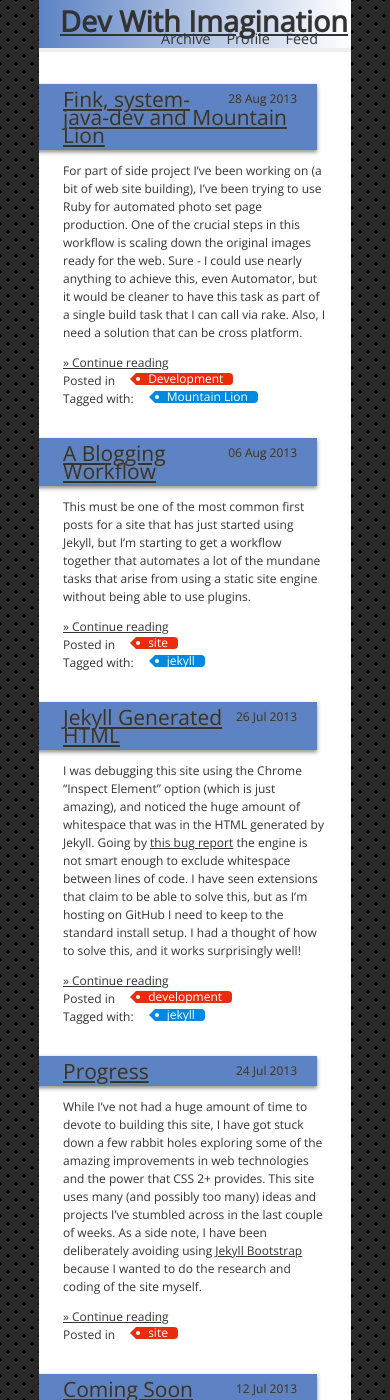
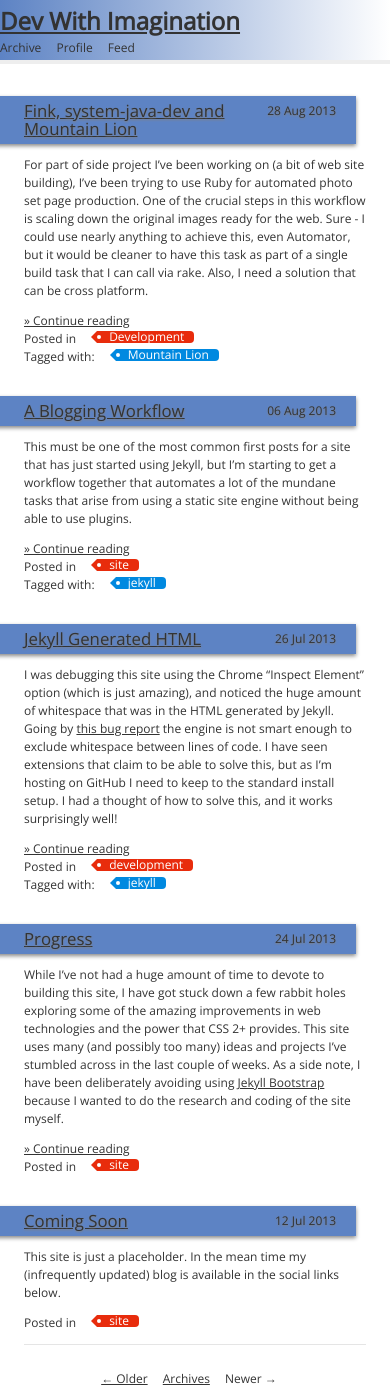
Before and after one commit to dhutchison/dhutchison.github.io, a Jekyll site: the page built from index.html, in a window 390 px wide and 1400 px high. Built offline with Jekyll 4.4.1, drawn with Linux system fonts in a browser that asks for light colours; Markdown is read by kramdown in place of the engine named in the settings; the list of posts is cut into pages by our own code.

Commit message:
Tweaks to layout, mostly for mobile

```diff
--- a/_layouts/main.html
+++ b/_layouts/main.html
@@ -50,7 +50,9 @@
         <meta name="twitter:creator" content="@DavidHutchison">
         <meta name="twitter:title" content="{{ page.title }} | {{ site.name }}">
        {% if page.date %}
-            {% if page.content contains '<!--more-->' %}
+            {% if page.excerpt %}
+                <meta name="twitter:description" content="{{ page.excerpt }}">
+            {% elseif page.content contains '<!--more-->' %}
             	<meta name="twitter:description" content="{{ page.content | split:'<!--more-->' | first | markdownify | strip_html }}">
             {% else %}
             	<meta name="twitter:description" content="{{ page.content | markdownify | strip_html }}">
@@ -68,10 +70,12 @@
     <body>
 
         <div class="container">
-          <div class="site">
+          <div class="site" id="container">
+
             <header class="header">
               <h1 class="title"><a href="/" title="Home">{{ site.name }}</a></h1>
-              <nav class="links">
+              <div class="links">
+                  <nav id="nav">
       	            <ul>
       {% capture input %}{% assign pages_list = site.pages %}
       {% assign group = 'navigation' %}
@@ -81,8 +85,10 @@
                           </li>
       	            </ul>
                   </nav>
+              </div>
 	        </header>
-	        <div class="mainContent">
+
+	        <div class="content">
                 {{ content }}
 			</div>
             <footer class="footer">
@@ -108,6 +114,5 @@
             </div>
             </footer>
         </div> <!-- /container -->
-
     </body>
 </html>
--- a/archives/index.html
+++ b/archives/index.html
@@ -4,7 +4,10 @@ title: Archive
 group: "navigation"
 ---
 
-<h2>Archives</h2>
+<header class="archivesHeader">
+    <h2>Archives</h2>
+</header>
+
 {% assign noPreview = true %}
 {% assign hideYear = true %}
 <ul class="archives">
--- a/css/main.css
+++ b/css/main.css
@@ -61,7 +61,6 @@ a:visited {
 }
 table {
   font-size: inherit;
-  font: 100%;
 }
 /*****************************************************************************/
 /*
@@ -71,6 +70,9 @@ table {
 .home {
   text-align: center;
   color: #333333;
+}
+#toggle {
+  display: none;
 }
 /*****************************************************************************/
 /*
@@ -151,12 +153,13 @@ table {
   background-image: -webkit-linear-gradient(left, #5d83c4 0%, #ffffff 100%);
   /* W3C Markup, IE10 Release Preview */
   background-image: linear-gradient(to right, #5d83c4 0%, #ffffff 100%);
+  filter: progid:DXImageTransform.Microsoft.gradient(startColorstr='@leftColour', endColorstr='#@rightColour', GradientType=0);
   width: 60%;
   font-family: 'Open Sans', 'Helvetica Neue', Helvetica, Arial, sans-serif;
   text-align: center;
   position: fixed;
   top: 0px;
-  height: 3em;
+  height: 4em;
   padding-top: 1em;
   z-index: 100000;
   border-bottom: 4px solid #eee;
@@ -167,15 +170,17 @@ table {
   float: left;
   color: #475261;
 }
+.container .site .header #nav li {
+  display: inline;
+}
 .container .site .header .links {
+  width: 100%;
   display: inline-block;
   text-align: left;
+  line-height: 3em;
   height: 1.5em;
-  text-align: right;
-  float: right !important;
 }
 .container .site .header .links ul {
-  padding-left: 2em;
   list-style-type: none;
 }
 .container .site .header .links ul li {
@@ -187,26 +192,60 @@ table {
 .container .site .header .links ul li a:hover {
   text-decoration: underline;
 }
-.container .site .mainContent {
-  margin-top: 3.5em;
-  /* hide horizontal scrollbar*/
-
-  overflow: hidden;
-}
-.container .site .mainContent .archives {
+.container .site .content {
+  margin-top: 4.5em;
+}
+.container .site .content .archivesHeader {
+  position: relative;
+  padding: 6px 20px 6px 70px;
+  margin: 30px 10px 10px -70px;
+  background-color: #5d83c4;
+  text-shadow: 0px 1px 2px #808080;
+  -webkit-box-shadow: 0px 2px 4px #888888;
+  -moz-box-shadow: 0px 2px 4px #888888;
+  box-shadow: 0px 2px 4px #888888;
+}
+.container .site .content .archivesHeader:after {
+  content: ' ';
+  position: absolute;
+  width: 0;
+  height: 0;
+  left: 0px;
+  top: 100%;
+  border-width: 5px 10px;
+  border-style: solid;
+  border-color: #325289 #325289 transparent transparent;
+}
+.container .site .content .archivesHeader:before {
+  content: ' ';
+  position: absolute;
+  width: 30px;
+  height: 0;
+  left: -30px;
+  top: 12px;
+  border-width: 20px 10px;
+  border-style: solid;
+  border-color: #5d83c4 #5d83c4 #5d83c4 transparent;
+}
+.container .site .content .archivesHeader h2 {
+  font-family: 'Open Sans', 'Helvetica Neue', Helvetica, Arial, sans-serif;
+  font-weight: 300;
+  text-align: left;
+}
+.container .site .content .archives {
   margin-top: 1em;
   list-style: none;
 }
-.container .site .mainContent .archives li {
+.container .site .content .archives li {
   margin-bottom: 2px;
 }
-.container .site .mainContent .archives .year {
+.container .site .content .archives .year {
   display: inline-block;
   font-family: 'Open Sans', 'Helvetica Neue', Helvetica, Arial, sans-serif;
   font-weight: 300;
   vertical-align: top;
 }
-.container .site .mainContent .archives .meta {
+.container .site .content .archives .meta {
   display: inline-block;
   font-family: 'Open Sans', 'Helvetica Neue', Helvetica, Arial, sans-serif;
   font-weight: 300;
@@ -215,19 +254,23 @@ table {
   border-right: 1px;
   vertical-align: center;
 }
-.container .site .mainContent .archives .title {
+.container .site .content .archives .title {
   font-family: 'Open Sans', 'Helvetica Neue', Helvetica, Arial, sans-serif;
   font-weight: 300;
 }
-.container .site .mainContent .archives ul {
+.container .site .content .archives ul {
   display: inline-block;
   list-style: none;
 }
-.container .site .mainContent .pagination ul {
+.container .site .content .pagination {
+  text-align: center;
+}
+.container .site .content .pagination ul {
   list-style: none;
 }
-.container .site .mainContent .pagination ul li {
-  float: left;
+.container .site .content .pagination ul li {
+  display: inline-block;
+  margin-right: 1em;
 }
 .container .site .post {
   text-align: left;
@@ -430,26 +473,31 @@ table {
   margin-left: 31.5px;
   font-size: 43.199999999999996px;
 }
+.container .site .header #nav ul {
+  margin-left: 31.5px;
+}
 .container .site .header .links {
   font-size: 21.599999999999998px;
-  margin-right: 31.5px;
 }
 .container .site .header .links ul li {
   padding-right: 18px;
 }
-.container .site .mainContent {
+.container .site .content {
   padding: 1em 2em 1em 2em;
 }
-.container .site .mainContent .archives .year {
+.container .site .content .archivesHeader h2 {
+  font-size: 31.5px;
+}
+.container .site .content .archives .year {
   font-size: 18px;
 }
-.container .site .mainContent .archives .meta {
+.container .site .content .archives .meta {
   font-size: 18px;
 }
-.container .site .mainContent .archives .title {
+.container .site .content .archives .title {
   font-size: 18px;
 }
-.container .site .mainContent .archives ul {
+.container .site .content .archives ul {
   margin-left: 43.199999999999996px;
 }
 .container .site .post header h2 {
@@ -463,7 +511,8 @@ table {
 }
 .container .site .post footer .inlineListTags {
   margin: 0;
-  padding: 0;
+  padding-left: 0;
+  padding-right: 0;
   list-style: none;
   display: inline-block;
 }
@@ -544,7 +593,8 @@ table {
 }
 .container .site .post footer .inlineListCategories {
   margin: 0;
-  padding: 0;
+  padding-left: 0;
+  padding-right: 0;
   list-style: none;
   display: inline-block;
 }
@@ -624,6 +674,7 @@ table {
   border-color: transparent #808080 transparent transparent;
 }
 .container .site .footer {
+  z-index: 1;
   padding: 1em 2em 1em 2em;
 }
 .container .site .profile {
@@ -699,26 +750,31 @@ table {
     margin-left: 21px;
     font-size: 28.799999999999997px;
   }
+  .container .site .header #nav ul {
+    margin-left: 21px;
+  }
   .container .site .header .links {
     font-size: 14.399999999999999px;
-    margin-right: 21px;
   }
   .container .site .header .links ul li {
     padding-right: 12px;
   }
-  .container .site .mainContent {
+  .container .site .content {
     padding: 1em 2em 1em 2em;
   }
-  .container .site .mainContent .archives .year {
-    font-size: 12px;
-  }
-  .container .site .mainContent .archives .meta {
-    font-size: 12px;
-  }
-  .container .site .mainContent .archives .title {
-    font-size: 12px;
-  }
-  .container .site .mainContent .archives ul {
+  .container .site .content .archivesHeader h2 {
+    font-size: 21px;
+  }
+  .container .site .content .archives .year {
+    font-size: 12px;
+  }
+  .container .site .content .archives .meta {
+    font-size: 12px;
+  }
+  .container .site .content .archives .title {
+    font-size: 12px;
+  }
+  .container .site .content .archives ul {
     margin-left: 28.799999999999997px;
   }
   .container .site .post header h2 {
@@ -732,7 +788,8 @@ table {
   }
   .container .site .post footer .inlineListTags {
     margin: 0;
-    padding: 0;
+    padding-left: 0;
+    padding-right: 0;
     list-style: none;
     display: inline-block;
   }
@@ -813,7 +870,8 @@ table {
   }
   .container .site .post footer .inlineListCategories {
     margin: 0;
-    padding: 0;
+    padding-left: 0;
+    padding-right: 0;
     list-style: none;
     display: inline-block;
   }
@@ -893,6 +951,7 @@ table {
     border-color: transparent #808080 transparent transparent;
   }
   .container .site .footer {
+    z-index: 1;
     padding: 1em 2em 1em 2em;
   }
   .container .site .profile {
@@ -953,54 +1012,57 @@ table {
     font-size: 12px;
     /* Sizing */
 
-    width: 100%, 2, 1.4;
-    margin-right: auto;
-    margin-left: auto;
+    width: 100%;
+    margin-right: 0px;
+    margin-left: 0px;
   }
   .container .site h2 {
-    font-size: 21px;
+    font-size: 16.799999999999997px;
   }
   .container .site .header {
-    width: 100%, 2, 1.4;
+    width: 100%;
   }
   .container .site .header h1.title {
-    margin-left: 21px;
-    font-size: 28.799999999999997px;
+    margin-left: 0px;
+    font-size: 24px;
+  }
+  .container .site .header #nav ul {
+    margin-left: 0px;
   }
   .container .site .header .links {
-    font-size: 14.399999999999999px;
-    margin-right: 21px;
+    font-size: 12px;
   }
   .container .site .header .links ul li {
     padding-right: 12px;
   }
-  .container .site .mainContent {
-    padding: 1em 2em 1em 2em;
-  }
-  .container .site .mainContent .archives .year {
-    font-size: 12px;
-  }
-  .container .site .mainContent .archives .meta {
-    font-size: 12px;
-  }
-  .container .site .mainContent .archives .title {
-    font-size: 12px;
-  }
-  .container .site .mainContent .archives ul {
-    margin-left: 28.799999999999997px;
+  .container .site .content .archivesHeader h2 {
+    font-size: 16.799999999999997px;
+  }
+  .container .site .content .archives .year {
+    font-size: 12px;
+  }
+  .container .site .content .archives .meta {
+    font-size: 12px;
+  }
+  .container .site .content .archives .title {
+    font-size: 12px;
+  }
+  .container .site .content .archives ul {
+    margin-left: 24px;
   }
   .container .site .post header h2 {
-    font-size: 21px;
+    font-size: 16.799999999999997px;
   }
   .container .site .post header .meta {
     font-size: 12px;
   }
   .container .site .post h3 {
-    font-size: 16.5px;
+    font-size: 14.399999999999999px;
   }
   .container .site .post footer .inlineListTags {
     margin: 0;
-    padding: 0;
+    padding-left: 0;
+    padding-right: 0;
     list-style: none;
     display: inline-block;
   }
@@ -1081,7 +1143,8 @@ table {
   }
   .container .site .post footer .inlineListCategories {
     margin: 0;
-    padding: 0;
+    padding-left: 0;
+    padding-right: 0;
     list-style: none;
     display: inline-block;
   }
@@ -1161,7 +1224,7 @@ table {
     border-color: transparent #808080 transparent transparent;
   }
   .container .site .footer {
-    padding: 1em 2em 1em 2em;
+    z-index: 1;
   }
   .container .site .profile {
     /* H1, H2 and ing used for profile heading */
@@ -1175,11 +1238,11 @@ table {
   }
   .container .site .profile h1 {
     padding-left: 108px;
-    font-size: 28.799999999999997px;
+    font-size: 24px;
   }
   .container .site .profile h2 {
     padding-left: 108px;
-    font-size: 21.599999999999998px;
+    font-size: 18px;
   }
   .container .site .profile h3 {
     font-size: 15.96px;
@@ -1210,9 +1273,7 @@ table {
     padding-left: 2em;
   }
 }
-/* iPhone 4 ----------- */
-@media only screen and (-webkit-min-device-pixel-ratio: 1.5), only screen and (min-device-pixel-ratio: 1.5) {
-  /* Styles */
+@media only screen and (max-width: 640px) {
   .container {
     font-size: 12px;
   }
@@ -1222,54 +1283,57 @@ table {
     font-size: 12px;
     /* Sizing */
 
-    width: 100%, 2, 1.4;
-    margin-right: auto;
-    margin-left: auto;
+    width: 100%;
+    margin-right: 0px;
+    margin-left: 0px;
   }
   .container .site h2 {
-    font-size: 21px;
+    font-size: 16.799999999999997px;
   }
   .container .site .header {
-    width: 100%, 2, 1.4;
+    width: 100%;
   }
   .container .site .header h1.title {
-    margin-left: 21px;
-    font-size: 28.799999999999997px;
+    margin-left: 0px;
+    font-size: 24px;
+  }
+  .container .site .header #nav ul {
+    margin-left: 0px;
   }
   .container .site .header .links {
-    font-size: 14.399999999999999px;
-    margin-right: 21px;
+    font-size: 12px;
   }
   .container .site .header .links ul li {
     padding-right: 12px;
   }
-  .container .site .mainContent {
-    padding: 1em 2em 1em 2em;
-  }
-  .container .site .mainContent .archives .year {
-    font-size: 12px;
-  }
-  .container .site .mainContent .archives .meta {
-    font-size: 12px;
-  }
-  .container .site .mainContent .archives .title {
-    font-size: 12px;
-  }
-  .container .site .mainContent .archives ul {
-    margin-left: 28.799999999999997px;
+  .container .site .content .archivesHeader h2 {
+    font-size: 16.799999999999997px;
+  }
+  .container .site .content .archives .year {
+    font-size: 12px;
+  }
+  .container .site .content .archives .meta {
+    font-size: 12px;
+  }
+  .container .site .content .archives .title {
+    font-size: 12px;
+  }
+  .container .site .content .archives ul {
+    margin-left: 24px;
   }
   .container .site .post header h2 {
-    font-size: 21px;
+    font-size: 16.799999999999997px;
   }
   .container .site .post header .meta {
     font-size: 12px;
   }
   .container .site .post h3 {
-    font-size: 16.5px;
+    font-size: 14.399999999999999px;
   }
   .container .site .post footer .inlineListTags {
     margin: 0;
-    padding: 0;
+    padding-left: 0;
+    padding-right: 0;
     list-style: none;
     display: inline-block;
   }
@@ -1350,7 +1414,8 @@ table {
   }
   .container .site .post footer .inlineListCategories {
     margin: 0;
-    padding: 0;
+    padding-left: 0;
+    padding-right: 0;
     list-style: none;
     display: inline-block;
   }
@@ -1430,7 +1495,7 @@ table {
     border-color: transparent #808080 transparent transparent;
   }
   .container .site .footer {
-    padding: 1em 2em 1em 2em;
+    z-index: 1;
   }
   .container .site .profile {
     /* H1, H2 and ing used for profile heading */
@@ -1444,11 +1509,11 @@ table {
   }
   .container .site .profile h1 {
     padding-left: 108px;
-    font-size: 28.799999999999997px;
+    font-size: 24px;
   }
   .container .site .profile h2 {
     padding-left: 108px;
-    font-size: 21.599999999999998px;
+    font-size: 18px;
   }
   .container .site .profile h3 {
     font-size: 15.96px;
@@ -1479,6 +1544,7 @@ table {
     padding-left: 2em;
   }
 }
+/* iPhone 4 ----------- */
 /*****************************************************************************/
 /*
 /* Posts
--- a/index.html
+++ b/index.html
@@ -19,11 +19,10 @@ title: Blog
         </li>
         <li class="newer">
     {% if paginator.previous_page %}
-      {% if paginator.previous_page == 1 %}
-        <a href="/">Newer →</a>
-      {% else %}
-        <a href="{{ paginator.previous_page_path }}">Newer →</a>
+      {% if paginator.previous_page == 1 %}<a href="/">Newer →</a>
+      {% else %}<a href="{{ paginator.previous_page_path }}">Newer →</a>
       {% endif %}
+    {% else %}Newer →
     {% endif %}
         </li>
     </ul>
--- a/rakefile.rb
+++ b/rakefile.rb
@@ -168,8 +168,8 @@ end
 def jekyll
   puts 'Building...'
   sh 'lessc css/main.less css/main.css'
-  sh 'jekyll build --drafts'
-  sh 'touch _site/.htaccess'
+  sh 'jekyll build --drafts -d ../dwi_built_site'
+  sh 'touch ../dwi_built_site/.htaccess'
   puts 'Build Complete'
 end
 
@@ -179,7 +179,7 @@ end
 
 def upload
     puts 'Sending to server...'
-    sh 'rsync -avz --delete _site/ david@dev-lamp.local:/home/wwwroot/dwi/'
+    sh 'rsync -avz --delete ../dwi_built_site/ david@dev-lamp.local:/home/wwwroot/dwi/'
     puts 'Sent'
 
 end
```
Also changed, not shown: css/main.less (+76 -29 lines), _includes/widgets/postCategoryList.html (line endings or trailing spaces). Lines whose indentation alone changed are shown as unchanged.
